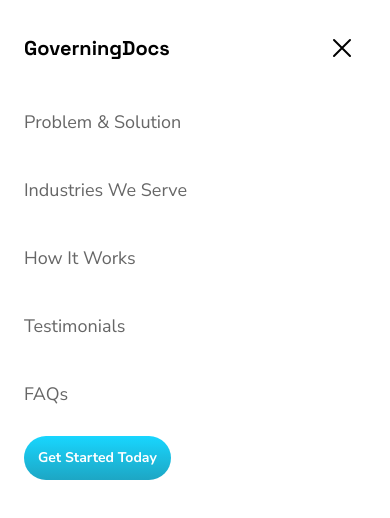
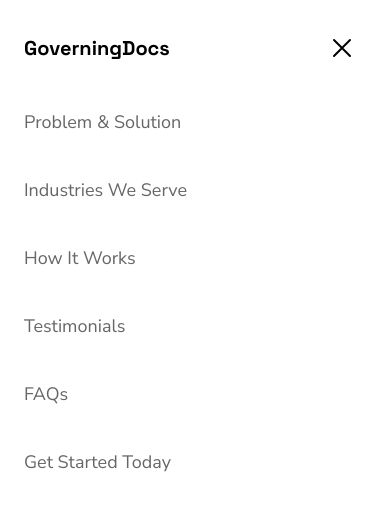
Before and after one commit to kazimorwan498/Governing_Docs, a React (Vite) app: page / in a window 390 px wide. Both pictures are taken after a click on the button 349 px from the left and 51 px from the top of the page. Shown: the top 518 px of the page. Built offline with nearby package versions, Linux system fonts and the light colour scheme.

Commit message:
added some new style on the navbar

```diff
--- a/src/Component/Shared/MobileNav.jsx
+++ b/src/Component/Shared/MobileNav.jsx
@@ -1,5 +1,4 @@
 import { navItems } from "../../lib/db";
-import Buttons from "../Global/Buttons";
 import Logo from "./Logo";
 
 export default function MobileNav({ toggleMenu }) {
@@ -34,15 +33,29 @@ export default function MobileNav({ toggleMenu }) {
 					<li key={index}>
 						<a
 							href={link}
-							className="block text-lg text-accent hover:text-secondary hover:bg-primary hover:px-5 py-3 transition-all hover:font-bold rounded-lg"
+							className="block text-lg text-accent hover:text-secondary hover:bg-primary hover:px-5 active:text-secondary active:bg-primary active:px-5 py-3 transition-all hover:font-bold active:font-bold rounded-lg"
 						>
 							{label}
 						</a>
 					</li>
 				))}
-				<Buttons className="sm:hidden inline-block">
+				<button className="block sm:hidden text-lg text-accent hover:text-secondary hover:bg-primary hover:px-5 active:text-secondary active:bg-primary active:px-5 py-3 transition-all hover:font-bold active:font-bold rounded-lg w-full text-start cursor-pointer group/gst">
 					Get Started Today
-				</Buttons>
+					<svg
+						xmlns="http://www.w3.org/2000/svg"
+						fill="none"
+						viewBox="0 0 24 24"
+						strokeWidth={1.5}
+						stroke="currentColor"
+						className="size-6 hidden ms-4 group-hover/gst:inline group-active/gst:inline"
+					>
+						<path
+							strokeLinecap="round"
+							strokeLinejoin="round"
+							d="M13.5 4.5 21 12m0 0-7.5 7.5M21 12H3"
+						/>
+					</svg>
+				</button>
 			</ul>
 		</div>
 	);
--- a/src/Component/Shared/Navbar.jsx
+++ b/src/Component/Shared/Navbar.jsx
@@ -13,7 +13,7 @@ export default function Navbar() {
 		<>
 			<nav className="py-5">
 				<Container>
-					<div className="flex justify-between items-center gap-2.5 px-2 sm:px-5 xl:px-[30px] py-2 sm:py-3.5 xl:py-5 bg-white rounded-full">
+					<div className="flex justify-between items-center gap-2.5 px-5 sm:px-5 xl:px-[30px] py-2 sm:py-3.5 xl:py-5 bg-white rounded-full">
 						<Logo />
 						<ul className="hidden min-[940px]:flex justify-center items-center gap-3 xl:gap-4">
 							{navItems.map(({ label, link }, index) => (
@@ -32,11 +32,13 @@ export default function Navbar() {
 								className="inline-block min-[940px]:hidden space-y-1 cursor-pointer py-4 px-[11px] rounded-full hover:bg-gray-100 active:bg-gray-200 transition-colors"
 								onClick={toggleMenu}
 							>
-								<span className="block w-6 h-0.5 bg-black" />
-								<span className="block w-6 h-0.5 bg-black" />
-								<span className="block w-6 h-0.5 bg-black" />
+								<span className="block w-6 h-0.5 bg-black rounded-full" />
+								<span className="block w-6 h-0.5 bg-black rounded-full" />
+								<span className="block w-6 h-0.5 bg-black rounded-full" />
 							</button>
-							<Buttons className="hidden sm:inline-block">Get Started Today</Buttons>
+							<Buttons className="hidden sm:inline-block">
+								Get Started Today
+							</Buttons>
 						</div>
 					</div>
 					{IsMenuOpen && <MobileNav toggleMenu={toggleMenu} />}
```
